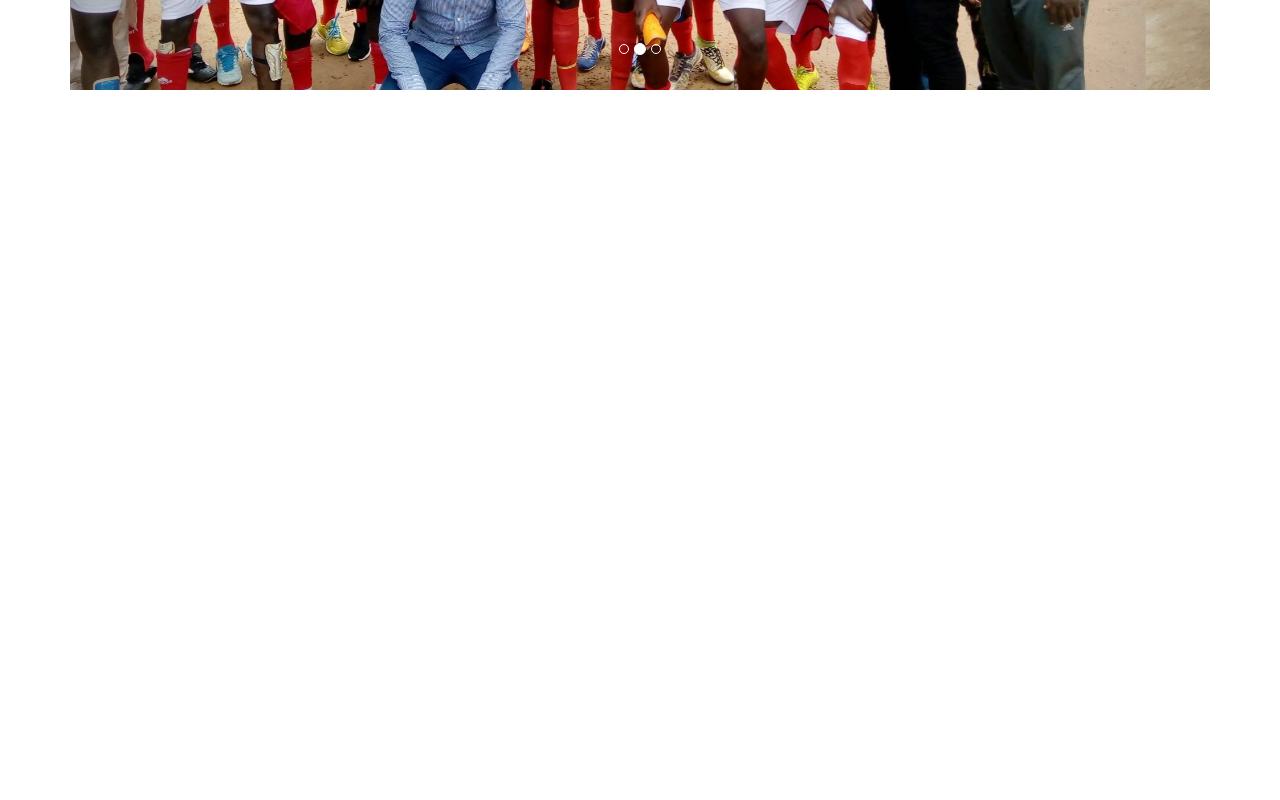
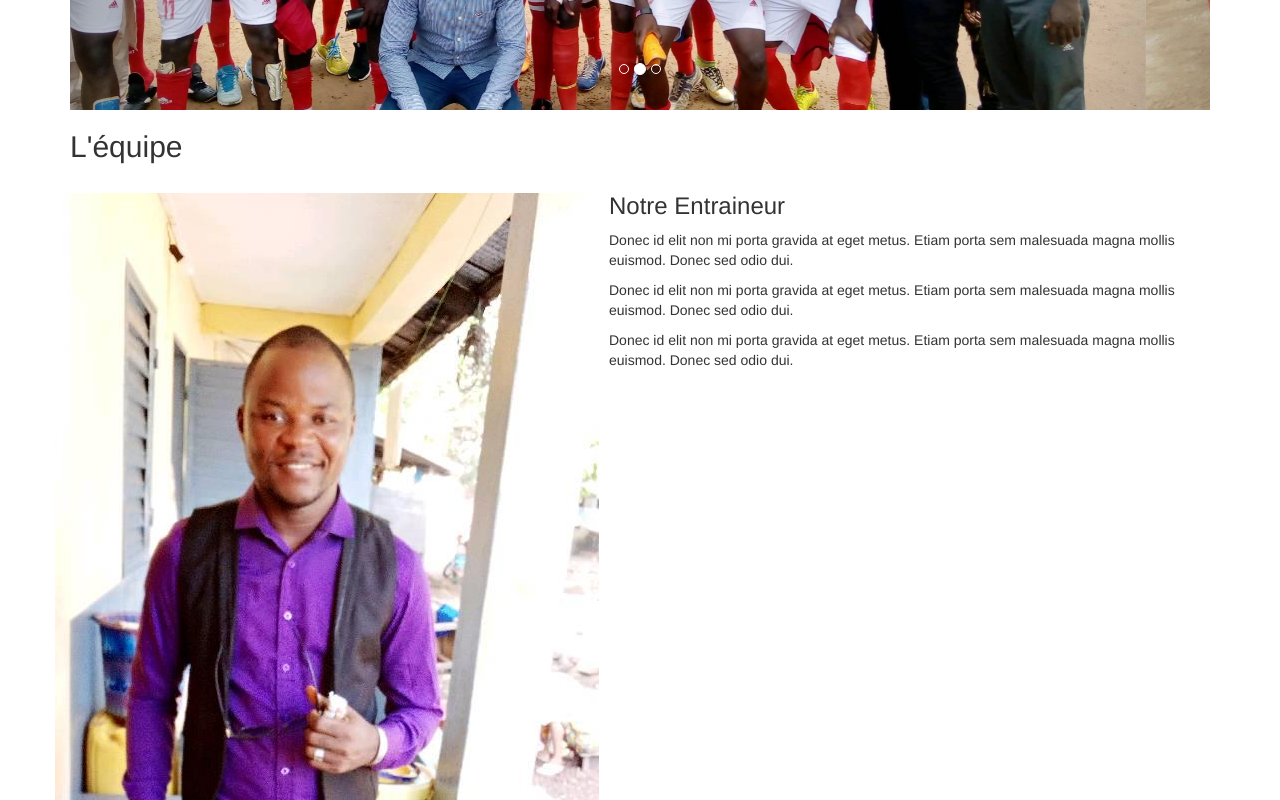
Before and after one commit to nazimboudeffa/club-foot-conakry, a plain HTML site: page index.html in a window 1280 px wide. Shown: the part 520-1320 px from the top of the page. Before the commit the page ends 800 px from the top, so only its background shows below. Drawn offline with nearby package versions, Linux system fonts and the light colour scheme.

Commit message:
Added trainer image

```diff
--- a/index.html
+++ b/index.html
@@ -9,6 +9,18 @@
   <script src="https://maxcdn.bootstrapcdn.com/bootstrap/3.4.1/js/bootstrap.min.js"></script>
 </head>
 <body>
+
+<<style media="screen">
+  .span4 img {
+    margin-right: 10px;
+  }
+  .span4 .img-left {
+      float: left;
+  }
+  .span4 .img-right {
+      float: right;
+  }
+</style>
 
 <div class="container">
   <h2>Bienvenue sur la page du Football Club de Conakry</h2>
@@ -45,6 +57,17 @@
       <span class="sr-only">Next</span>
     </a>
   </div>
+
+    <h2>L'équipe</h2>
+    <div class="row">
+      <div class="span4">
+        <img class="img-left" src="trainer.jpg"/>
+        <div class="content-heading"><h3>Notre Entraineur </h3></div>
+        <p>Donec id elit non mi porta gravida at eget metus. Etiam porta sem malesuada magna mollis euismod. Donec sed odio dui.</p>
+        <p>Donec id elit non mi porta gravida at eget metus. Etiam porta sem malesuada magna mollis euismod. Donec sed odio dui.</p>
+        <p>Donec id elit non mi porta gravida at eget metus. Etiam porta sem malesuada magna mollis euismod. Donec sed odio dui.</p>
+      </div>
+   </div>
 </div>
 
 </body>
```
Also changed, not shown: trainer.jpg (added).
